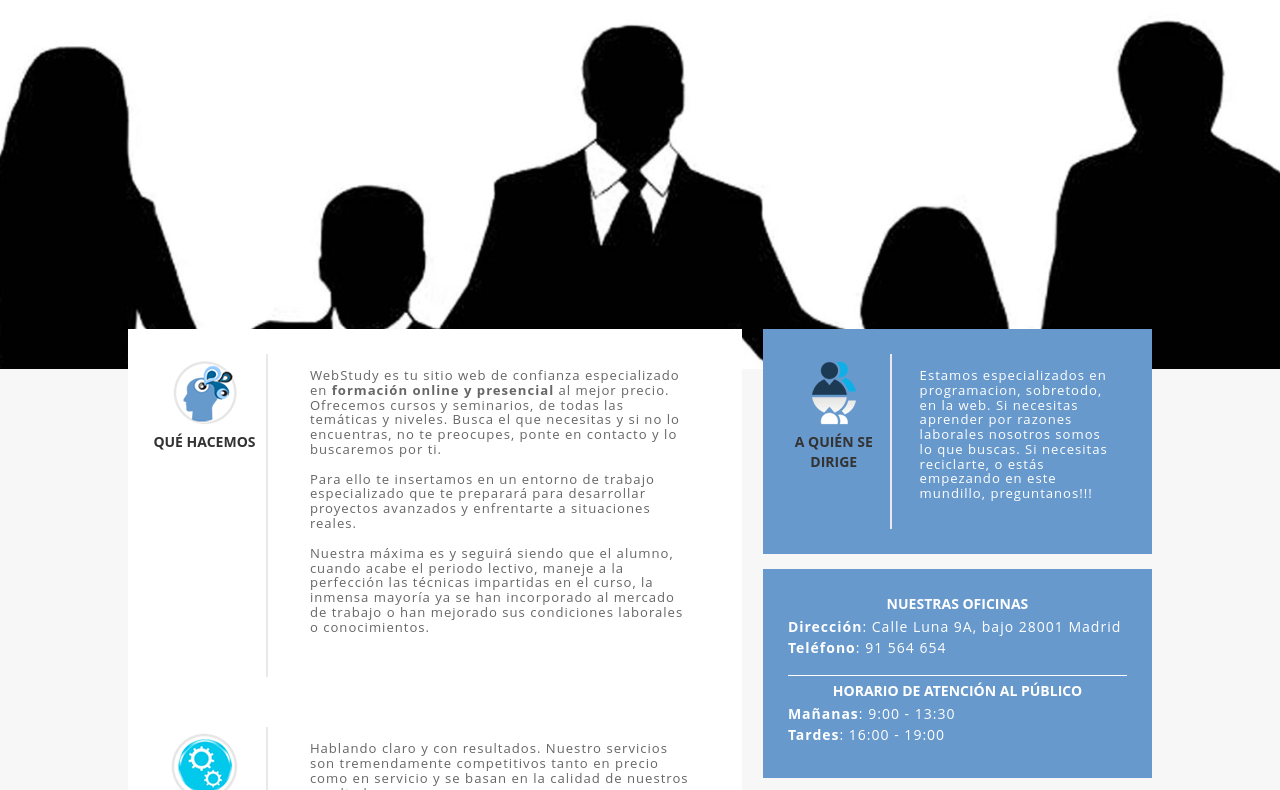
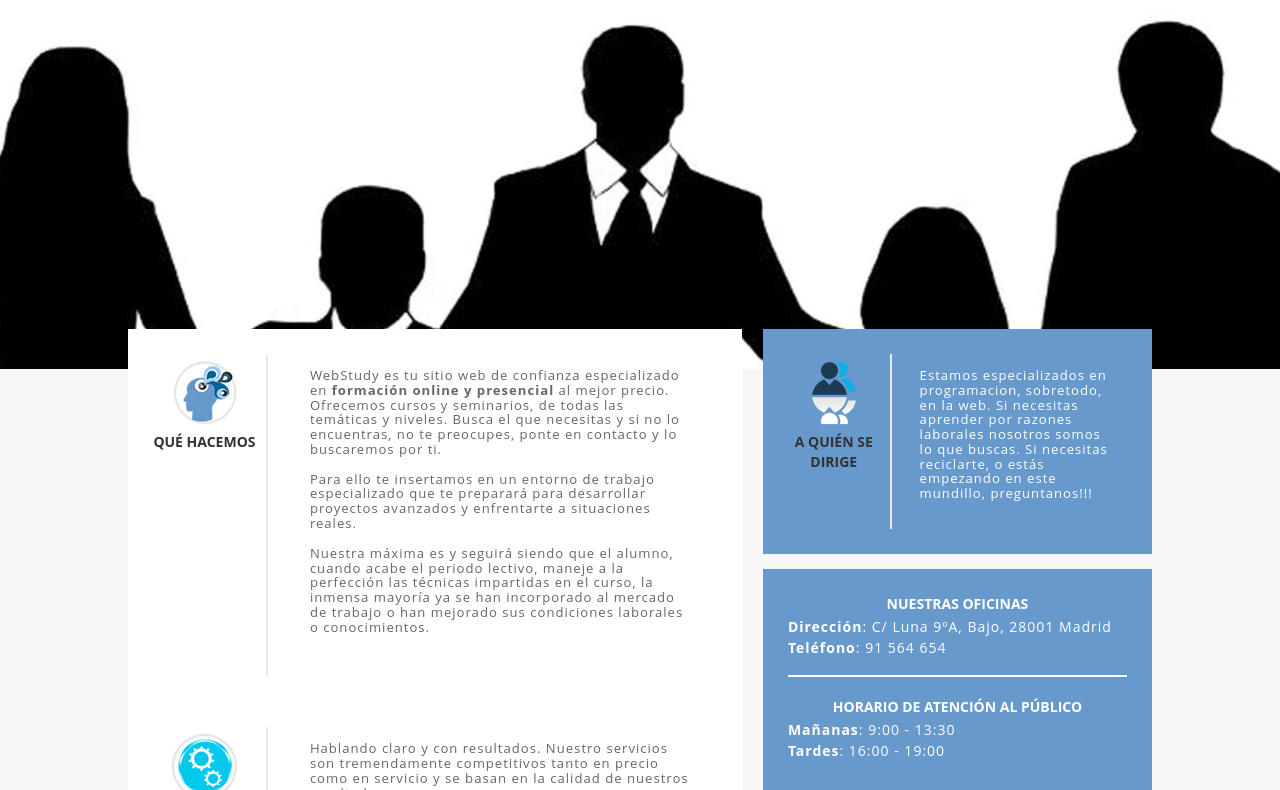
Before and after one commit to Dusr/webStudy, a PHP site: page /conocenos.php in a window 1280 px wide. Shown: the part 198-988 px from the top of the page. Run offline with PHP 8.4, Linux system fonts and the light colour scheme.

Commit message:
Hago commit de tonterias xD

```diff
--- a/conocenos.php
+++ b/conocenos.php
@@ -124,7 +124,7 @@
                 <div class="contenedorFila row">
                     <div class="bloqSuperior">
                         <h4>Nuestras oficinas</h4>
-                        <p><strong>Dirección</strong>: Calle Luna 9A, bajo 28001 Madrid</p>
+                        <p><strong>Dirección</strong>: C/ Luna 9ºA, Bajo, 28001 Madrid</p>
                         <p><strong>Teléfono</strong>:
                             <a href="tel:91564654"> 91 564 654</a>
                         </p>
--- a/css/conocenos.css
+++ b/css/conocenos.css
@@ -73,9 +73,10 @@
 	text-align: center;
 }
 .contenedorFila .bloqInferior{
-	border-top: 1px solid #fff;
-	padding: 5px 0;
+	border-top: 2px solid #fff;
+	padding: 20px 0 5px;
 	margin-top: 20px;
+
 }
 .contenedorFila .bloqSuperior p,
 .contenedorFila .bloqSuperior p > a,
@@ -160,3 +161,7 @@
     text-align: left;
     text-transform: uppercase;
 }
+
+iframe{
+    height:294px;
+}
```
Also changed, not shown: contacto.php (+10 -10 lines).
